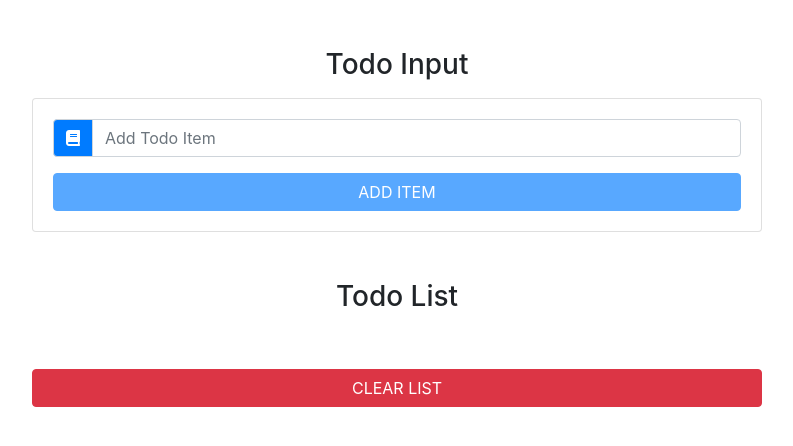
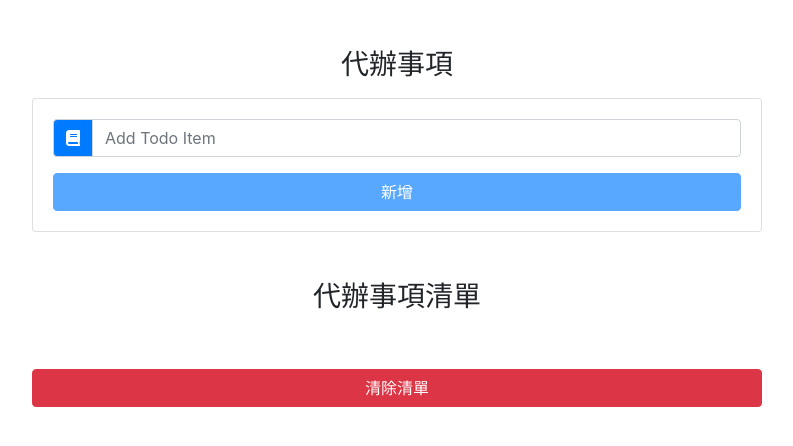
Before and after one commit to keddy406/todo-list, a React (Create React App) app: page / in a window 1280 px wide. Shown: the top 446 px of the page, without its empty margins (243-1036 px from the left). Built offline with nearby package versions, Linux system fonts and the light colour scheme.

Commit message:
chines layout

```diff
--- a/src/App.js
+++ b/src/App.js
@@ -65,7 +65,7 @@ class App extends Component {
       <div className="container">
         <div className="row">
           <div className="col-10 mx-auto col-md-8 mt-5">
-            <h3 className="text-capitalize text-center">todo input</h3>
+            <h3 className="text-capitalize text-center">代辦事項</h3>
             <TodoInput
               item={this.state.item}
               handleChange={this.handleChange}
--- a/src/components/TodoInput.js
+++ b/src/components/TodoInput.js
@@ -29,7 +29,7 @@ export default class TodoInput extends Component {
                 : "btn btn-block btn-primary mt-3 text-uppercase"
             }
           >
-            {editItem ? "edit item" : "add item"}
+            {editItem ? "編輯" : "新增"}
           </button>
         </form>
       </div>
--- a/src/components/TodoList.js
+++ b/src/components/TodoList.js
@@ -6,7 +6,7 @@ export default class TodoList extends Component {
     const { items, clearList, handleDelete, handleEdit } = this.props;
     return (
       <ul className="list-group my-5 ">
-        <h3 className="text-capitalize text-center">todo list</h3>
+        <h3 className="text-capitalize text-center">代辦事項清單</h3>
         {items.map((item) => {
           return (
             <TodoItem
@@ -22,7 +22,7 @@ export default class TodoList extends Component {
           className="btn btn-danger btn-block text-uppercase mt-5"
           onClick={clearList}
         >
-          clear list
+          清除清單
         </button>
       </ul>
     );
```
